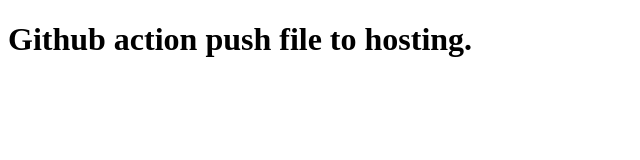
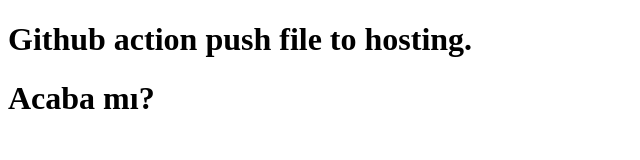
Before and after one commit to bhtyrbyr/Api-Studies-Repo, a plain HTML site: page Index.html in a window 1280 px wide. Shown: the whole page, without its empty margins (0-640 px from the left). Drawn offline with Linux system fonts and the light colour scheme.

Commit message:
test commit

```diff
--- a/Index.html
+++ b/Index.html
@@ -7,5 +7,6 @@
 </head>
 <body>
     <h1>Github action push file to hosting.</h1>
+    <h1>Acaba mı?</h1>
 </body>
 </html>
```
